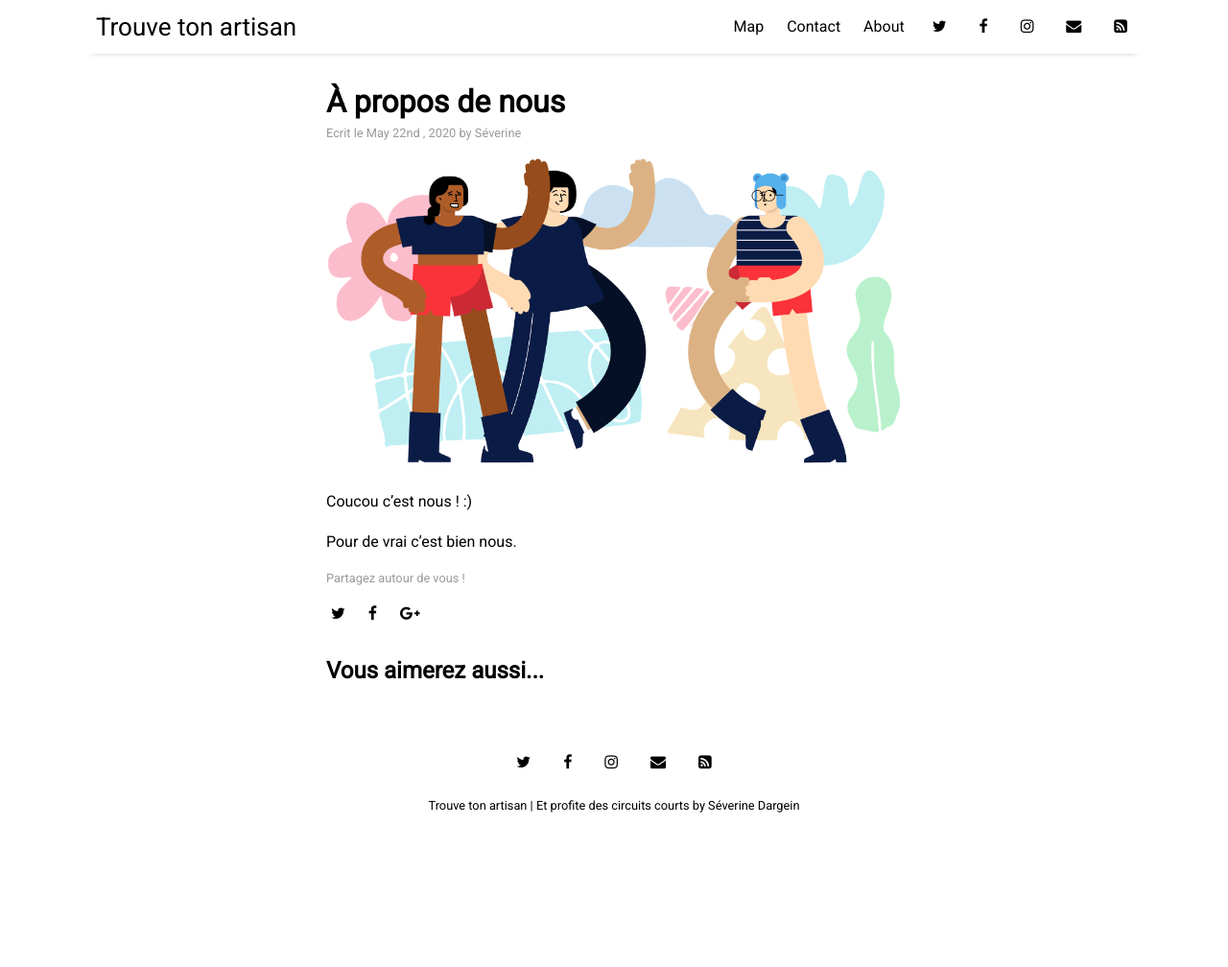
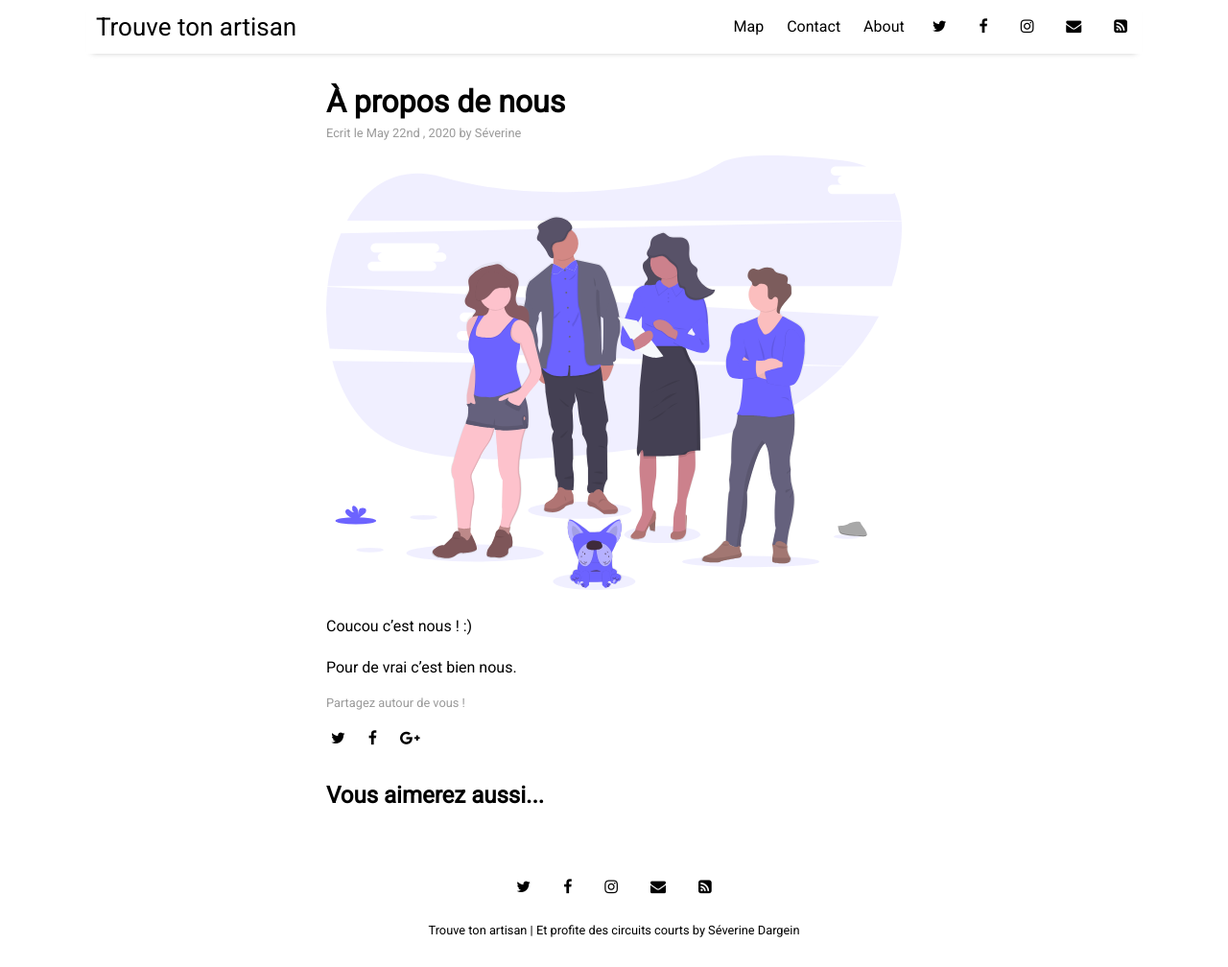
Before and after one commit to sev-git/sev-git.github.io, a Jekyll site: the page built from _posts/2020-05-22-a-propos-de-nous.md, in a window 1280 px wide and 1008 px high. Shown: the whole window at 96% size. Built offline with Jekyll 4.4.1, drawn with Linux system fonts in a browser that asks for light colours; nearby versions of some CDN libraries.

Commit message:
change image

```diff
--- a/_posts/2020-05-22-a-propos-de-nous.md
+++ b/_posts/2020-05-22-a-propos-de-nous.md
@@ -4,7 +4,7 @@ title: "À propos de nous"
 author: "Séverine"
 categories: facts
 tags: [presentation]
-image: happy-bunch.png
+image: undraw_team_spirit_hrr4.svg
 ---
 
 Coucou c'est nous !
```
Also changed, not shown: assets/img/undraw_team_spirit_hrr4.svg (added).
